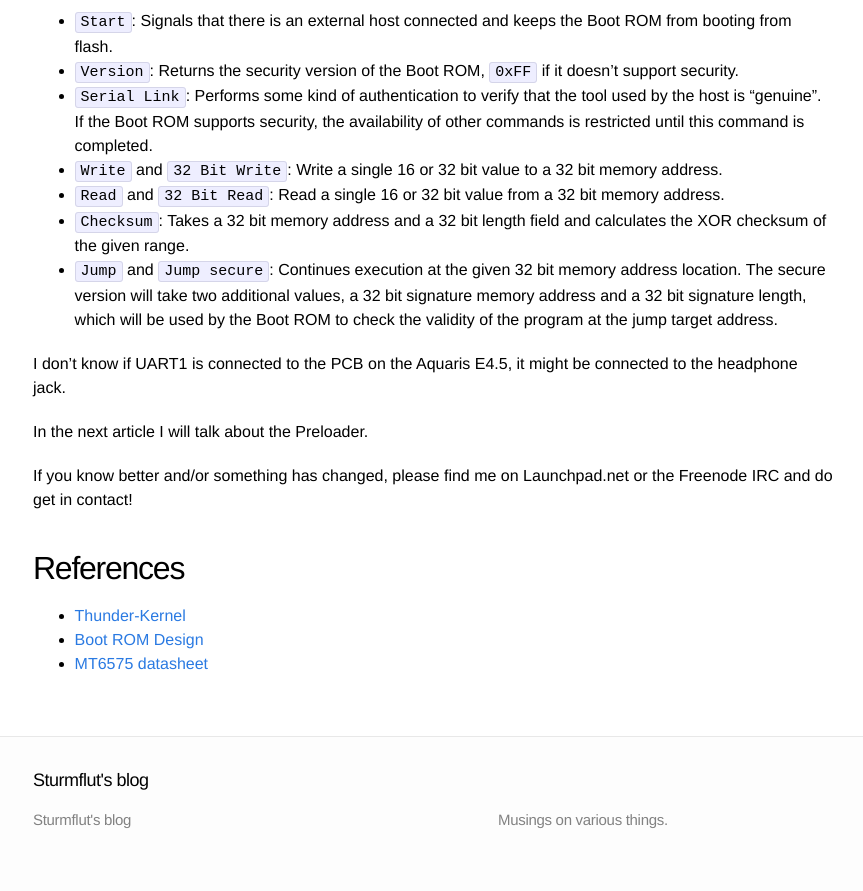
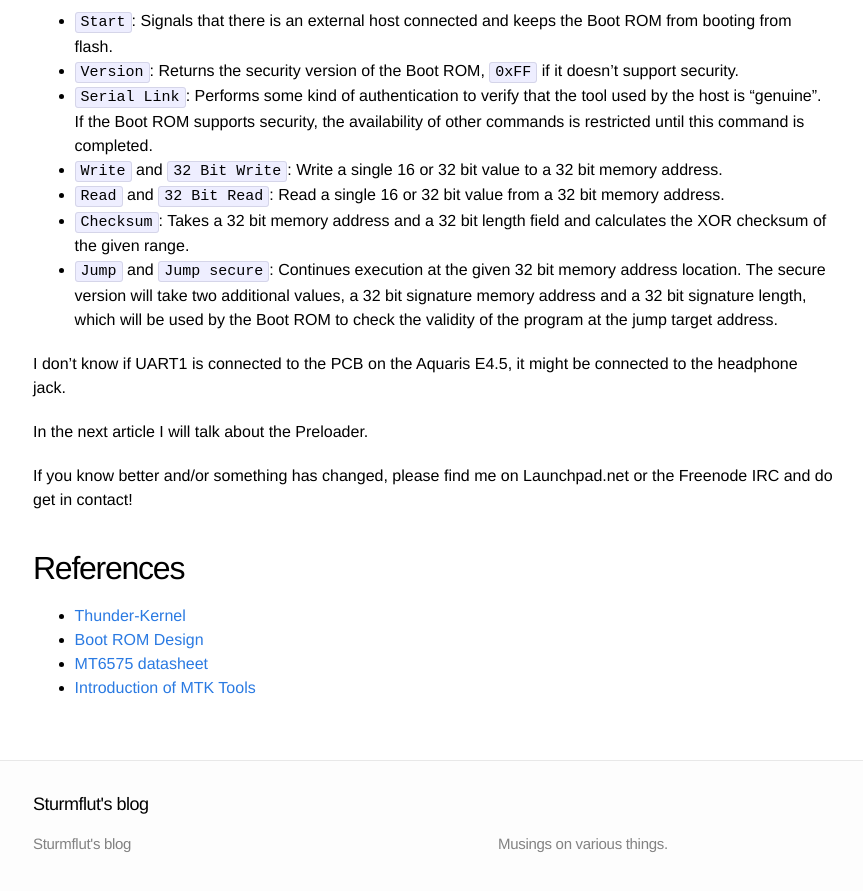
Before and after one commit to Sturmflut/sturmflut.github.io, a Jekyll site: the page built from _posts/2015-07-02-mediatek-details-soc-startup.markdown, in a window 1280 px wide and 900 px high, scrolled down 1235 px. Shown: the top 891 px of the window, without its empty margins (207-1070 px from the left). Built offline with Jekyll 4.4.1, drawn with Linux system fonts in a browser that asks for light colours.

Commit message:
Add additional reference

```diff
--- a/_posts/2015-07-02-mediatek-details-soc-startup.markdown
+++ b/_posts/2015-07-02-mediatek-details-soc-startup.markdown
@@ -80,6 +80,7 @@ If you know better and/or something has changed, please find me on Launchpad.net
 
 - [MT6575 datasheet][mt6575-datasheet]
 
+- [Introduction of MTK Tools][mtk-tools]
 
 
 
@@ -88,3 +89,5 @@ If you know better and/or something has changed, please find me on Launchpad.net
 [bootrom]: http://read.pudn.com/downloads119/sourcecode/comm/mtk/507390/System_and_Debug/System_Service/BROM_Design_V2.0.0.pdf
 
 [mt6575-datasheet]: https://github.com/EnJens/MediaTek-documents/raw/master/MTK-Mediatek-Alps-Documents/MT6575%20HSPA%20Smartphone%20Application%20Processor%20Datasheet%200.91.pdf
+
+[mtk-tools]: http://wenku.baidu.com/view/d44d5cd9ad51f01dc281f129.html
```
